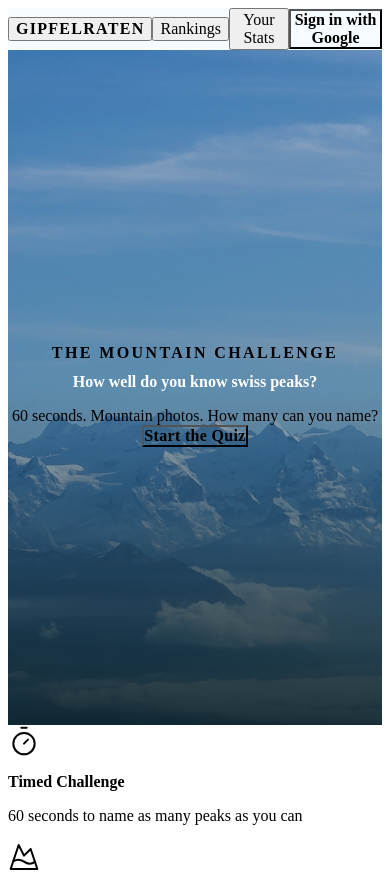
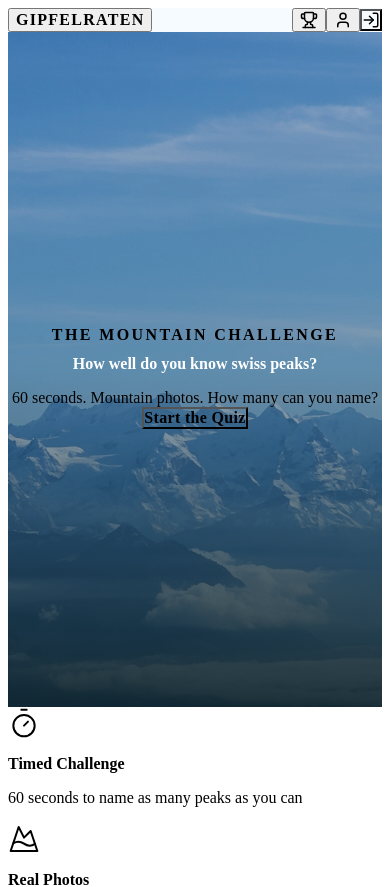
Before and after one commit to xorg/peakquiz, a React (Vite) app in the folder frontend/: page / in a window 390 px wide. Shown: the top 887 px of the page. Built offline with nearby package versions, Linux system fonts and the light colour scheme; no server answers; the HTML template or start-up script is replaced by a standard one.

Commit message:
Add icons to navbar buttons, hide text on mobile

```diff
--- a/frontend/src/components/Navigation.module.css
+++ b/frontend/src/components/Navigation.module.css
@@ -31,6 +31,9 @@
 }
 
 .navLink {
+  display: flex;
+  align-items: center;
+  gap: var(--space-2);
   font-family: var(--font-label);
   font-weight: 500;
   font-size: var(--text-label-lg);
@@ -77,6 +80,28 @@
   transition: color var(--transition-fast);
 }
 
+.btnSecondary {
+  display: flex;
+  align-items: center;
+  gap: var(--space-2);
+}
+
 .btnSecondary:hover {
   color: var(--color-on-surface);
 }
+
+.btnPrimary {
+  display: flex;
+  align-items: center;
+  gap: var(--space-2);
+}
+
+@media (max-width: 520px) {
+  .label {
+    display: none;
+  }
+
+  .actions {
+    gap: var(--space-3);
+  }
+}
--- a/frontend/src/components/Navigation.tsx
+++ b/frontend/src/components/Navigation.tsx
@@ -1,3 +1,4 @@
+import { Trophy, User as UserIcon, LogIn, LogOut, Shield } from 'lucide-react'
 import { useTranslation } from '../hooks/useTranslation'
 import styles from './Navigation.module.css'
 import type { User } from '../types'
@@ -20,21 +21,28 @@ export function Navigation({ user, onLoginClick, onLogoutClick, onProfileClick,
       <button className={styles.brand} onClick={onHomeClick}>GIPFELRATEN</button>
       <div className={styles.actions}>
         <button className={styles.navLink} onClick={onLeaderboardClick}>
-          {t('globalRankings')}
+          <Trophy size={18} />
+          <span className={styles.label}>{t('globalRankings')}</span>
         </button>
         {user?.is_admin && (
-          <button className={styles.navLink} onClick={onAdminClick}>Admin</button>
+          <button className={styles.navLink} onClick={onAdminClick}>
+            <Shield size={18} />
+            <span className={styles.label}>Admin</span>
+          </button>
         )}
         <button className={styles.navLink} onClick={onProfileClick}>
-          {user ? user.username : t('profileTitle')}
+          <UserIcon size={18} />
+          <span className={styles.label}>{user ? user.username : t('profileTitle')}</span>
         </button>
         {user ? (
           <button className={styles.btnSecondary} onClick={onLogoutClick}>
-            {t('signOut')}
+            <LogOut size={18} />
+            <span className={styles.label}>{t('signOut')}</span>
           </button>
         ) : (
           <button className={styles.btnPrimary} onClick={onLoginClick}>
-            {t('signIn')}
+            <LogIn size={18} />
+            <span className={styles.label}>{t('signIn')}</span>
           </button>
         )}
       </div>
--- a/frontend/src/i18n/translations.ts
+++ b/frontend/src/i18n/translations.ts
@@ -14,7 +14,7 @@ export const translations = {
     feature3Desc: 'See how you compare to mountain enthusiasts worldwide',
 
     // Navigation
-    signIn: 'Sign in with Google',
+    signIn: 'Sign in',
     signOut: 'Sign out',
 
     // Footer
@@ -85,7 +85,7 @@ export const translations = {
     feature3Desc: 'Vergleiche dich mit anderen Bergbegeisterten',
 
     // Navigation
-    signIn: 'Mit Google anmelden',
+    signIn: 'Einloggen',
     signOut: 'Abmelden',
 
     // Footer
```
